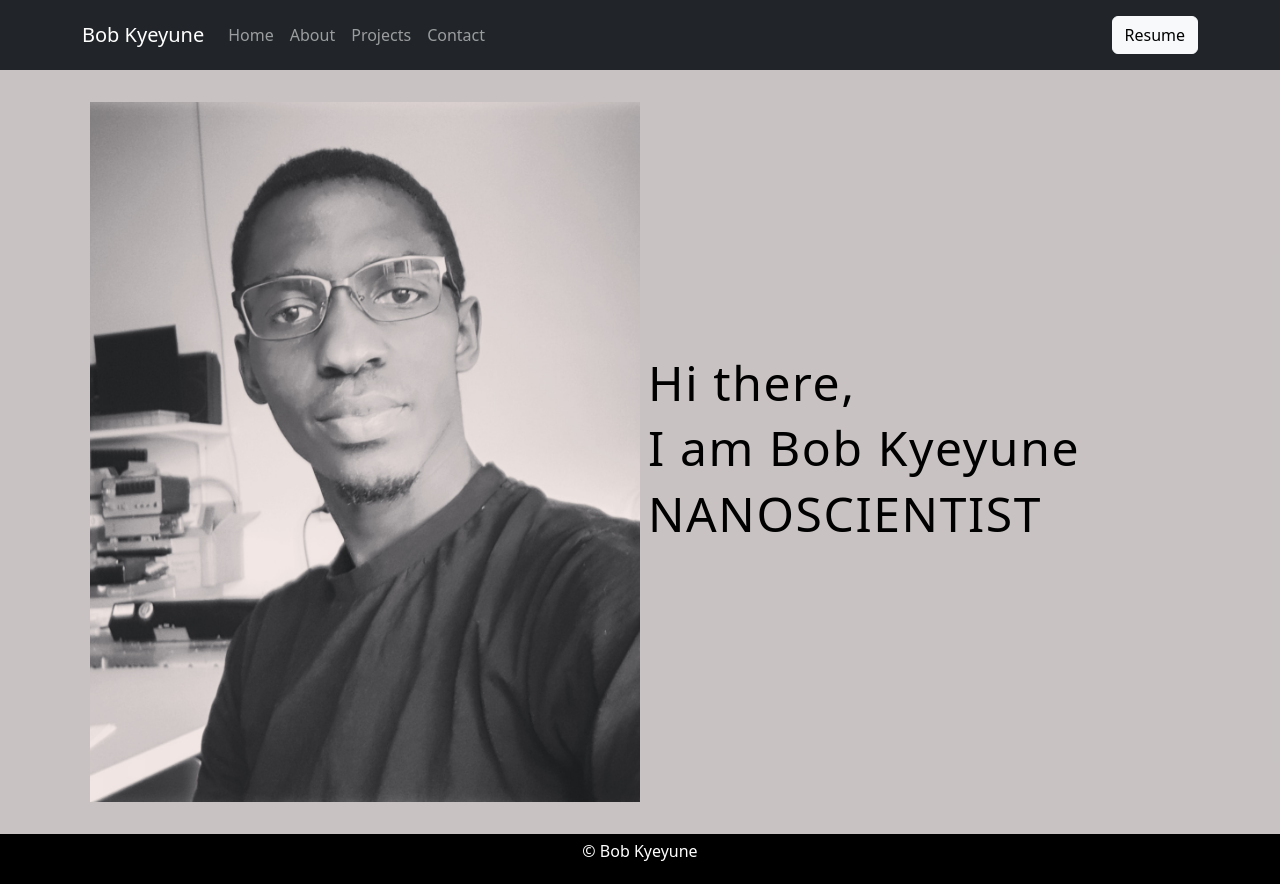
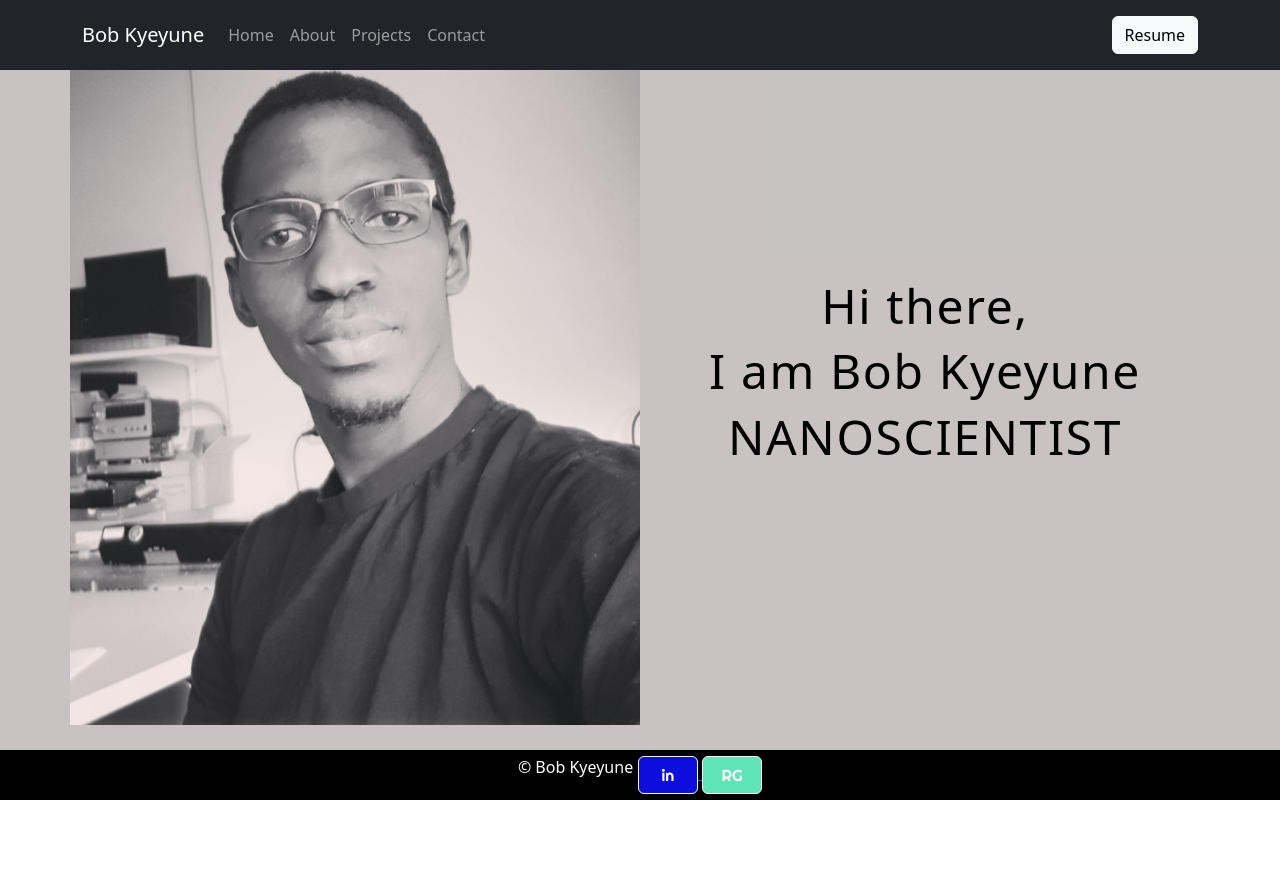
Before and after one commit to Nkeni/Bob-react-portfolio, a React (Create React App) app: page /Bob-react-portfolio/home in a window 1280 px wide. After the commit the page ends 800 px from the top, so only its background shows below. Built offline with nearby package versions, Linux system fonts and the light colour scheme.

Commit message:
navbar fixed

```diff
--- a/public/index.html
+++ b/public/index.html
@@ -4,6 +4,12 @@
     <meta charset="UTF-8" />
     <meta http-equiv="X-UA-Compatible" content="IE=edge" />
     <meta name="viewport" content="width=device-width, initial-scale=1.0" />
+    <link rel="preconnect" href="https://fonts.googleapis.com" />
+    <link rel="preconnect" href="https://fonts.gstatic.com" crossorigin />
+    <link
+      href="https://fonts.googleapis.com/css2?family=Righteous&display=swap"
+      rel="stylesheet"
+    />
     <script type="text/javascript">
       (function (l) {
         if (l.search[1] === "/") {
--- a/src/MainComponent/About/About.scss
+++ b/src/MainComponent/About/About.scss
@@ -15,8 +15,7 @@
       align-items: center;
       flex-direction: column;
       text-align: justify;
-      padding: 0 1rem;
-      // background-color: rgb(222, 217, 217);
+
       border-radius: 0.3rem;
     }
 
--- a/src/MainComponent/Home/Home.scss
+++ b/src/MainComponent/Home/Home.scss
@@ -1,6 +1,4 @@
 .home-wrapper {
-  padding: 2rem;
-
   .home {
     height: 700px;
 
@@ -15,8 +13,9 @@
     .intro {
       display: flex;
       justify-content: center;
+      align-items: center;
       flex-direction: column;
-      padding-left: 0.5rem;
+
       letter-spacing: 0.1rem;
       color: black;
 
--- a/src/components/Footer/Footer.jsx
+++ b/src/components/Footer/Footer.jsx
@@ -1,17 +1,27 @@
 import "./Footer.scss";
-import { FontAwesomeIcon } from "@fortawesome/react-fontawesome";
-// import { faTwitter } from "@fortawesome/fontawesome-svg-core/import.macro";
+import { Button } from "react-bootstrap";
 
 function Footer() {
   return (
     <div className="footer">
-      <p> &copy; Bob Kyeyune</p>
+      <p className="copyright"> &copy; Bob Kyeyune</p>
       <div class="social-container">
         <a
           href="https://www.linkedin.com/in/bob-kyeyune-a37263137/?originalSubdomain=de"
-          className="linkedIn social"
+          target="blank"
         >
-          {/* <FontAwesomeIcon icon={faTwitter} size="2x" /> */}
+          <Button className="linkedin" variant="light">
+            in
+          </Button>{" "}
+        </a>
+
+        <a
+          href="https://www.researchgate.net/profile/Bob-Kyeyune"
+          target="blank"
+        >
+          <Button className="research-gate" variant="light">
+            RG
+          </Button>{" "}
         </a>
       </div>
     </div>
--- a/src/components/Footer/Footer.scss
+++ b/src/components/Footer/Footer.scss
@@ -3,6 +3,27 @@
   background-color: black;
   color: white;
   display: flex;
+  // justify-content: space-around;
   justify-content: center;
   align-items: center;
+
+  .copyright {
+    margin-right: 0.3rem;
+  }
+
+  .linkedin,
+  .research-gate {
+    width: 60px;
+    font-family: "Righteous", cursive;
+  }
+
+  .linkedin {
+    background-color: rgb(13, 13, 222);
+    color: white;
+  }
+
+  .research-gate {
+    background-color: rgb(95, 228, 183);
+    color: white;
+  }
 }
--- a/src/components/Header/Header.jsx
+++ b/src/components/Header/Header.jsx
@@ -5,10 +5,10 @@ import resume from "../../../src/resume.pdf";
 
 function Header() {
   return (
-    <div className="header">
+    <div>
       {/* <div className="top"></div> */}
       <Navbar expand="lg" variant="dark" bg="dark">
-        <Container>
+        <Container className="header">
           <Navbar.Brand as={Link}>Bob Kyeyune</Navbar.Brand>
           <Navbar.Toggle aria-controls="basic-navbar-nav" />
           <Navbar.Collapse id="basic-navbar-nav">
--- a/src/components/Header/Header.scss
+++ b/src/components/Header/Header.scss
@@ -3,3 +3,9 @@
   color: white;
   box-shadow: 0px 0px 2px 5px rgb(222, 217, 217);
 }
+
+.navbar {
+  position: fixed;
+  z-index: 4;
+  width: 100%;
+}
--- a/src/components/Main/Main.scss
+++ b/src/components/Main/Main.scss
@@ -1,7 +1,8 @@
 .main {
-  min-height: calc(100vh - 106px);
+  min-height: calc(100vh - 50px);
+  // min-height: 100vh;
   display: flex;
   justify-content: center;
-  // align-items: center;
+  align-items: center;
   background-color: rgba(177, 169, 169, 0.7);
 }
```
